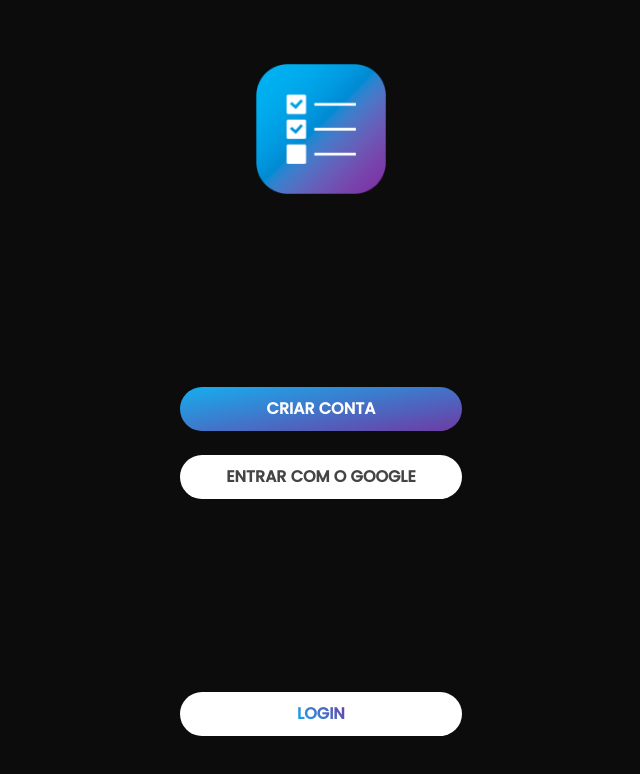
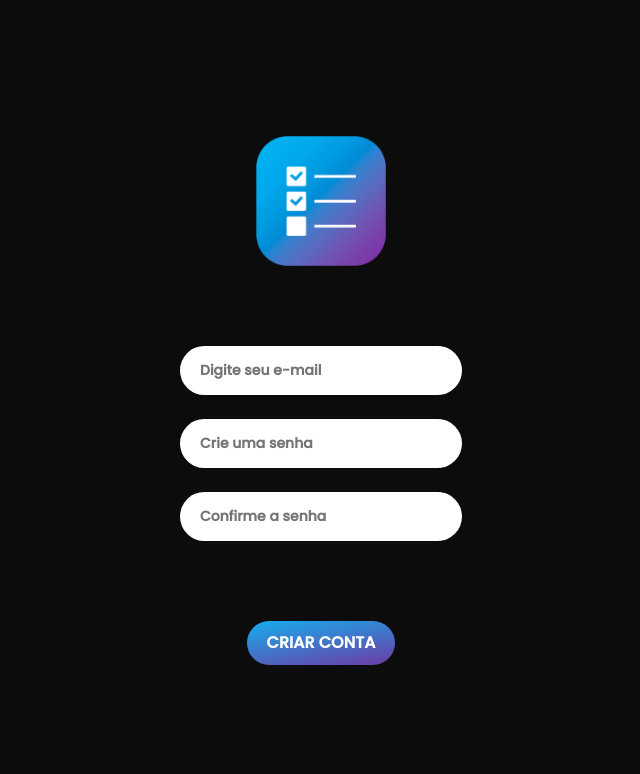
Before and after one commit to Turing-Tecnologia/DESAFIO-TRAINEE, a React (Create React App) app in the folder Lucas Nascimento/web/: page /signup in a window 1280 px wide. Shown: the top 774 px of the page, without its empty margins (319-959 px from the left). Built offline with nearby package versions, Linux system fonts and the light colour scheme; the HTML template or start-up script is replaced by a standard one.

Commit message:
Create signup page

```diff
--- a/Lucas Nascimento/web/src/components/Container/styles.js
+++ b/Lucas Nascimento/web/src/components/Container/styles.js
@@ -10,13 +10,13 @@ export const Content = styled.div`
   align-items: center;
   display: flex;
   flex-direction: column;
-  justify-content: space-between;
+  justify-content: center;
   margin: auto;
   max-width: 362px;
   min-height: 100vh;
-  padding: 4rem 2.5rem;
+  padding: 1rem 2.5rem;
 
   & > *:not(:last-child) {
-    margin-bottom: 4rem;
+    margin-bottom: 5rem;
   }
 `;
--- /dev/null
+++ b/Lucas Nascimento/web/src/components/Input/index.js
@@ -0,0 +1,14 @@
+import styled from 'styled-components';
+
+const Input = styled.input`
+  background-color: #fff;
+  border: none;
+  border-radius: 9999px;
+  color: #444;
+  font-size: 0.875rem;
+  font-weight: bold;
+  padding: 0.875rem 1.25rem;
+  width: 100%;
+`;
+
+export default Input;
--- /dev/null
+++ b/Lucas Nascimento/web/src/components/Logo/index.js
@@ -0,0 +1,14 @@
+import styled from 'styled-components';
+
+import logo from '../../assets/img/logo.png';
+
+const Logo = styled.img`
+  height: auto;
+  width: 130px;
+`;
+
+Logo.defaultProps = {
+  src: logo,
+};
+
+export default Logo;
--- a/Lucas Nascimento/web/src/pages/HomePage/index.js
+++ b/Lucas Nascimento/web/src/pages/HomePage/index.js
@@ -1,18 +1,23 @@
-import React from 'react';
+import React, { useCallback } from 'react';
+import { useHistory } from 'react-router-dom';
 
 import Container from '../../components/Container';
+import Logo from '../../components/Logo';
 import Button, { ButtonGroup } from '../../components/Button';
-import { Logo } from './styles';
-
-import logo from '../../assets/img/logo.png';
 
 export default function HomePage() {
+  const history = useHistory();
+
+  const handleSignUpClick = useCallback(() => {
+    history.push('/signup');
+  }, [history]);
+
   return (
     <Container>
-      <Logo src={logo} />
+      <Logo />
 
       <ButtonGroup>
-        <Button text="Criar conta" />
+        <Button onClick={handleSignUpClick} text="Criar conta" />
         <Button normal disabled text="Entrar com o Google" />
       </ButtonGroup>
 
--- a/Lucas Nascimento/web/src/pages/HomePage/styles.js
+++ /dev/null
@@ -1,6 +0,0 @@
-import styled from 'styled-components';
-
-export const Logo = styled.img`
-  height: auto;
-  width: 130px;
-`;
--- /dev/null
+++ b/Lucas Nascimento/web/src/pages/SignUpPage/index.js
@@ -0,0 +1,22 @@
+import React from 'react';
+
+import Container from '../../components/Container';
+import Logo from '../../components/Logo';
+import Button, { ButtonGroup } from '../../components/Button';
+import Input from '../../components/Input';
+
+export default function SignUpPage() {
+  return (
+    <Container>
+      <Logo />
+
+      <ButtonGroup>
+        <Input name="email" placeholder="Digite seu e-mail" type="email" />
+        <Input name="password" placeholder="Crie uma senha" type="password" />
+        <Input placeholder="Confirme a senha" type="password" />
+      </ButtonGroup>
+
+      <Button text="Criar conta" variant />
+    </Container>
+  );
+}
--- /dev/null
+++ b/Lucas Nascimento/web/src/pages/SignUpPage/styles.js
@@ -0,0 +1 @@
+import styled from 'styled-components';
--- a/Lucas Nascimento/web/src/routes/index.js
+++ b/Lucas Nascimento/web/src/routes/index.js
@@ -2,11 +2,13 @@ import React from 'react';
 import { Switch, Route } from 'react-router-dom';
 
 import HomePage from '../pages/HomePage';
+import SignUpPage from '../pages/SignUpPage';
 
 export default function Routes() {
   return (
     <Switch>
-      <Route path="/" component={HomePage} />
+      <Route path="/" exact component={HomePage} />
+      <Route path="/signup" exact component={SignUpPage} />
     </Switch>
   );
 }
```
